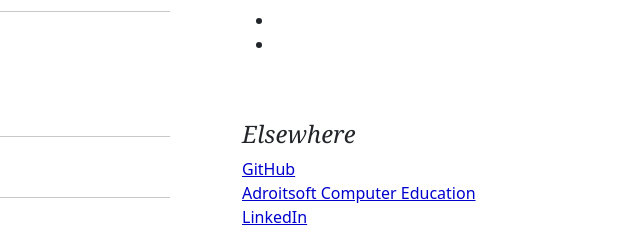
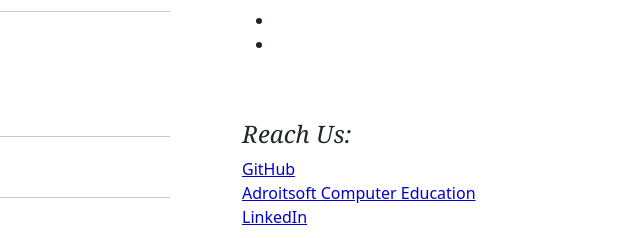
Before and after one commit to ethiago007/THE_PORTAL, a website built with webpack: page src/freelance.html in a window 1280 px wide. Shown: the part 1750-1988 px from the top of the page, 640-1280 px from the left. Built offline with nearby package versions, Linux system fonts and the light colour scheme; no server answers.

Commit message:
made a header change

```diff
--- a/src/freelance.html
+++ b/src/freelance.html
@@ -393,7 +393,7 @@
                     </div>
 
                     <div class="p-4">
-                        <h4 class="fst-italic">Elsewhere</h4>
+                        <h4 class="fst-italic">Reach Us:</h4>
                         <ol class="list-unstyled">
                             <li><a href="https://github.com/ethiago007/THE_PORTAL.git">GitHub</a></li>
                             <li><a href="https://acedu.camp/">Adroitsoft Computer Education</a></li>
```
